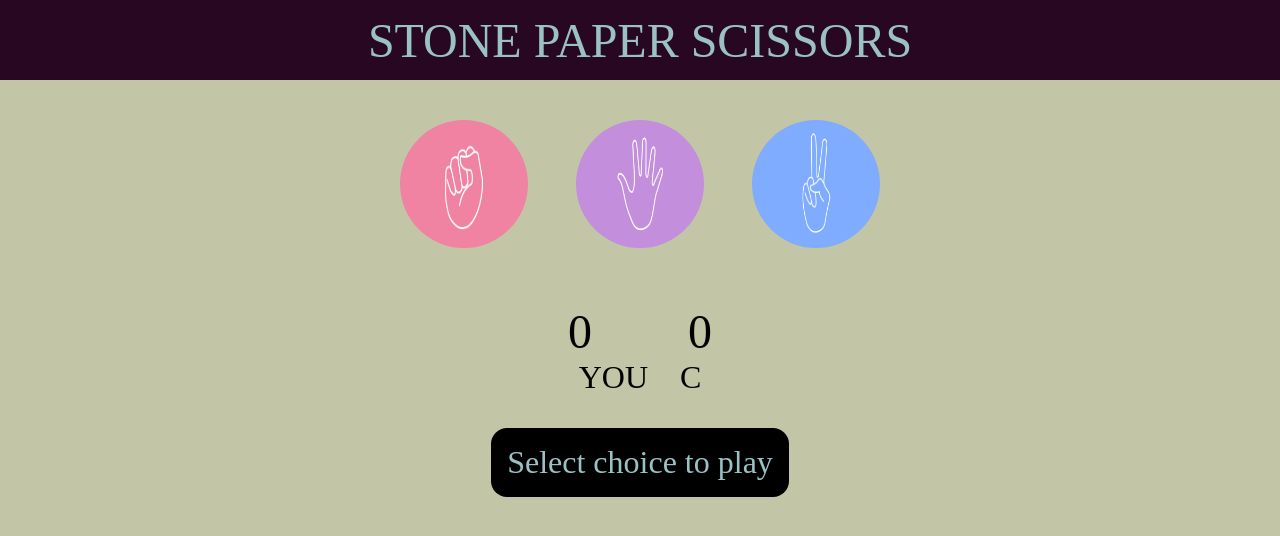
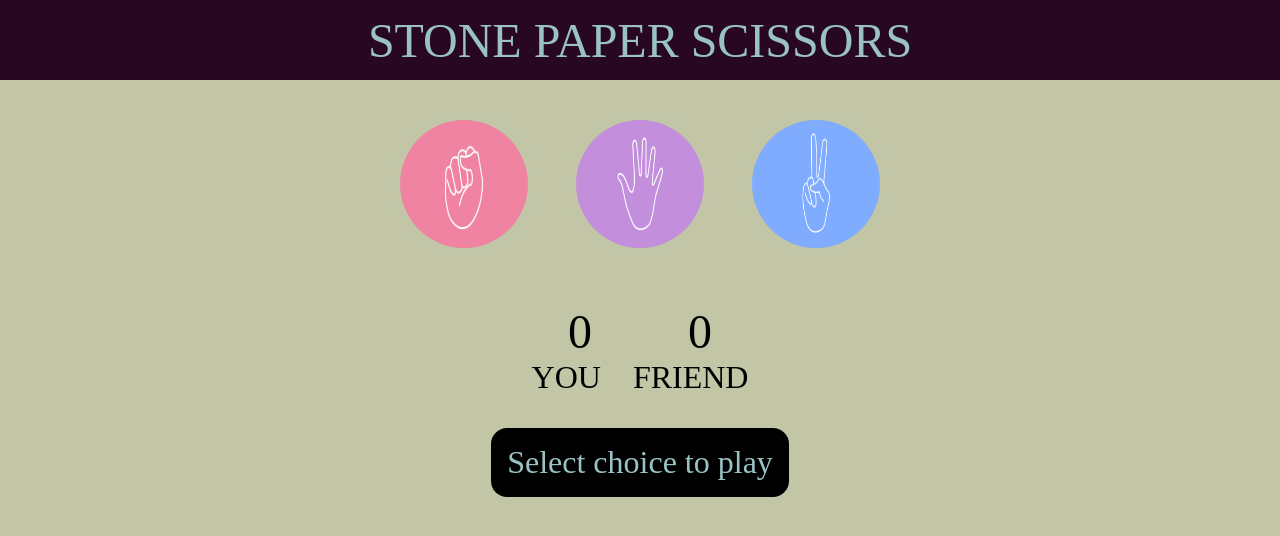
Before and after one commit to Atharvsurya/stone-paper-scissors, a plain HTML site: page index.html in a window 1280 px wide. Drawn offline with Linux system fonts and the light colour scheme.

Commit message:
Test update

```diff
--- a/index.html
+++ b/index.html
@@ -27,7 +27,7 @@
     </div>
     <div class="name">
         <p>YOU</p>
-        <p>C</p>
+        <p>FRIEND</p>
     </div>
     <p class="result" id="result">
         Select choice to play
```
